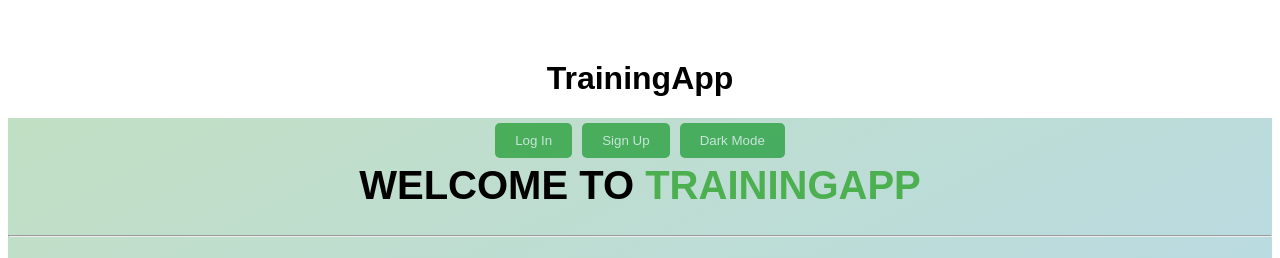
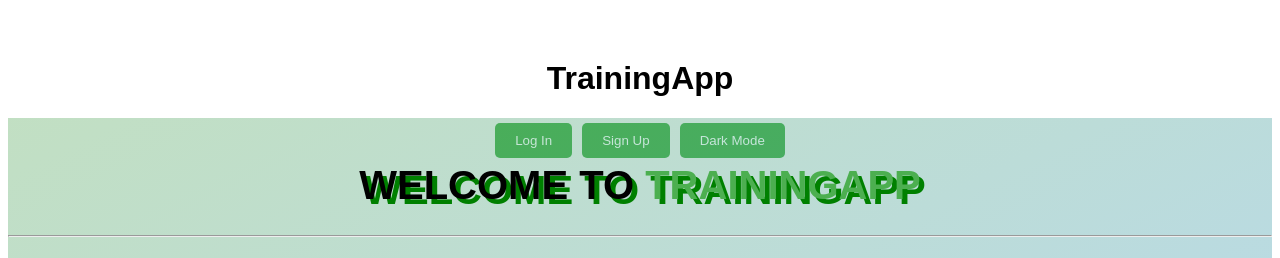
Before and after one commit to AntonioLabinjan/Projekt_PI, a Vue app: page / in a window 1280 px wide. Shown: the top 258 px of the page. Built offline with nearby package versions, Linux system fonts and the light colour scheme; no server answers; the database is empty.

Commit message:
Update HomePage.vue
Dodao sam novi css stil na heading

```diff
--- a/src/components/HomePage.vue
+++ b/src/components/HomePage.vue
@@ -169,6 +169,12 @@ export default {
 </script>
 
 <style scoped>
+
+h1 {
+    font-size: 5rem;
+    text-shadow: 5px 5px 0px green;
+}
+
 .container {
   position: relative;
 }
```
